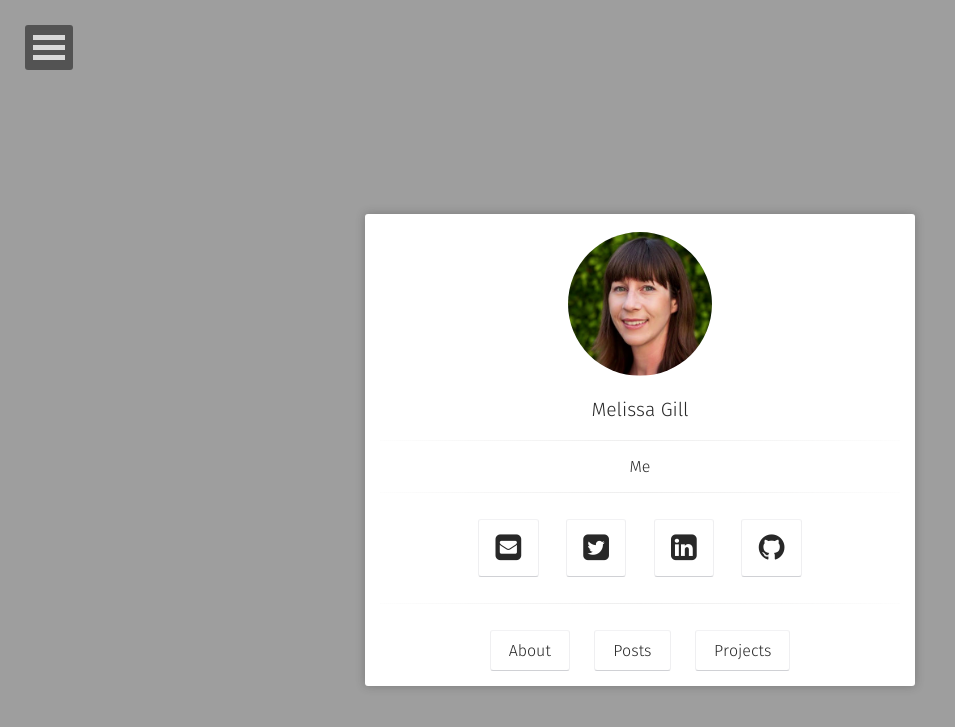
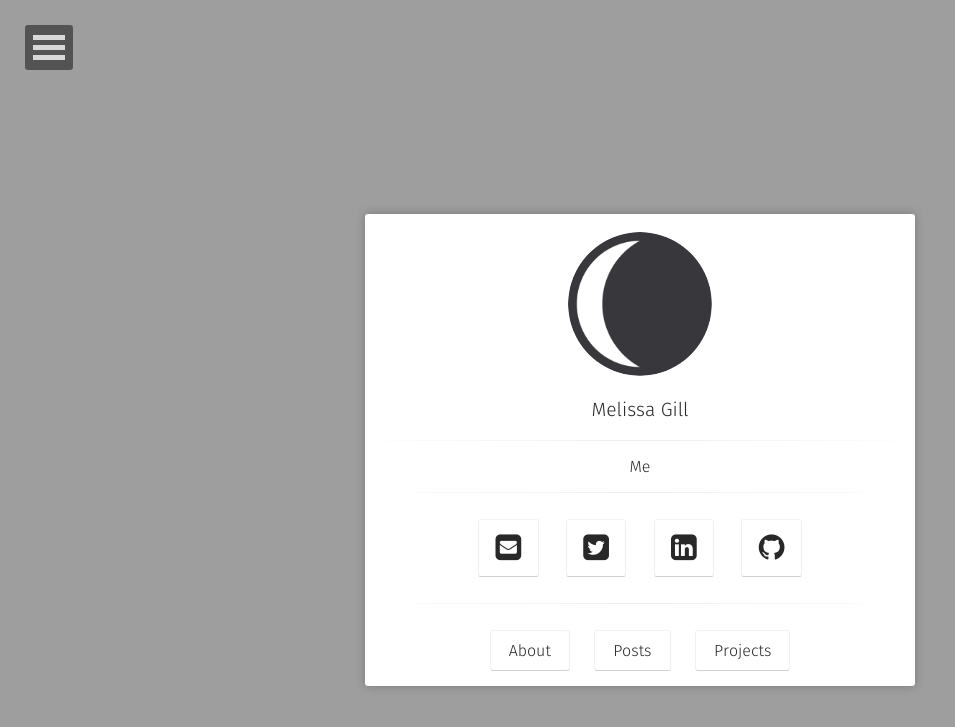
Before and after one commit to secretinternets/public-website, a Jekyll site: the page built from index.html, in a window 1280 px wide. Shown: the top 727 px of the page, without its empty margins (0-955 px from the left). Built offline with Jekyll 4.4.1, drawn with Linux system fonts in a browser that asks for light colours; some web fonts are replaced.

Commit message:
Update _config.yml

```diff
--- a/_config.yml
+++ b/_config.yml
@@ -4,7 +4,7 @@ bio:                "Me"
 description:        "Digital Stuff"
 reading_time:       true
 words_per_minute:   200
-logo:               'assets/img/Picture.png'
+logo:               'assets/img/logo.png'
 background:         'assets/img/DP.jpg'
 tiled_bg:           false   # Set this true if you want to tile your background image, otherwise it will be covered
 locale:             en_US
```
